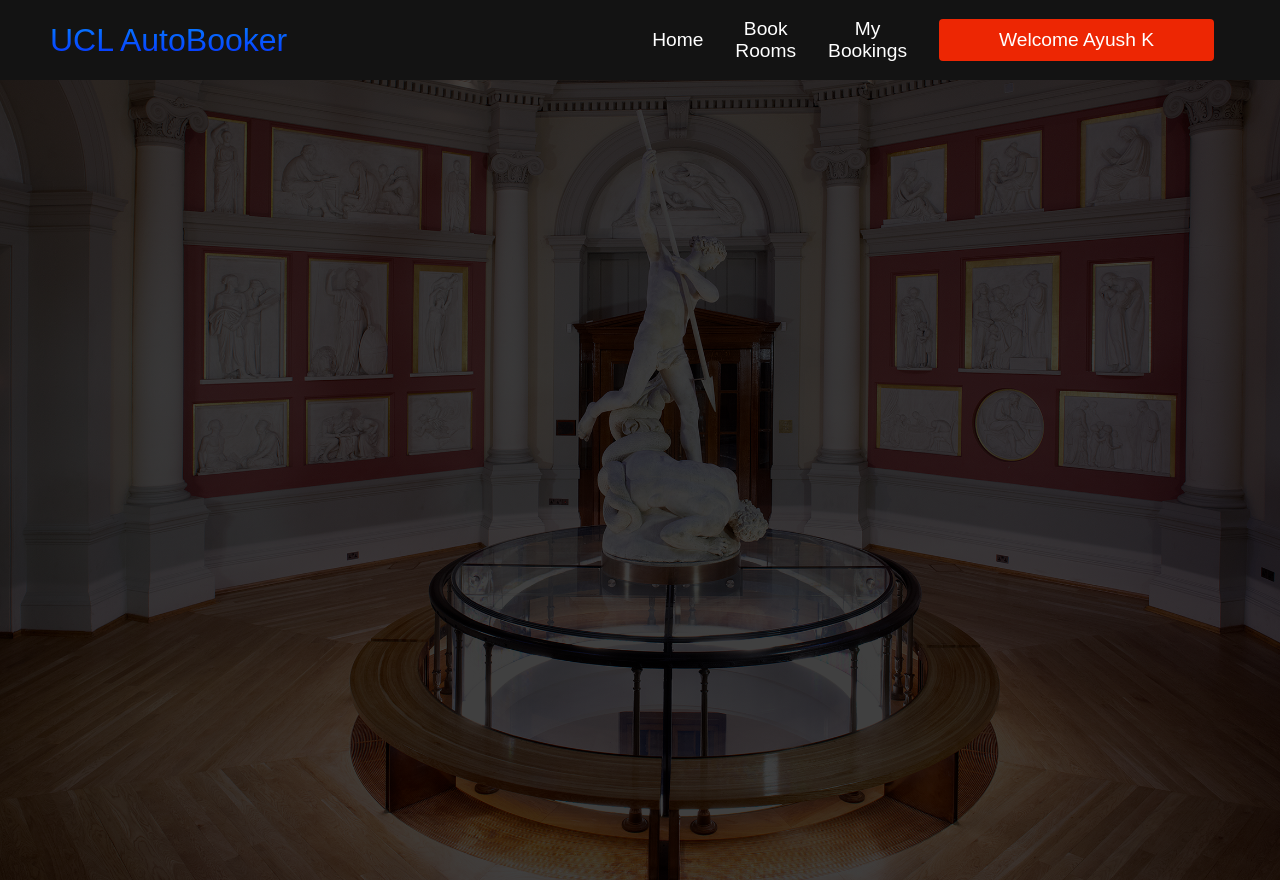
After one commit to ayushkhatiwada/ucl-auto-booker, a Flask app: template templates/my_bookings.html in a window 1280 px wide. The commit adds this page. Run offline with Flask 3, Linux system fonts and the light colour scheme; the template is opened without the code that fills it, so the values that code supplies are empty.

Commit message:
added my_bookings.html webpage

```diff
--- /dev/null
+++ b/static/my_bookings.css
@@ -0,0 +1,114 @@
+* {
+    box-sizing: border-box;
+    margin: 0;
+    padding: 0;
+    font-family: 'Kumbh Sans', sans-serif;
+}
+
+/* UCL Background */
+.banner {
+    width: 100%;
+    height: 100vh;
+    background-image: linear-gradient(rgba(0,0,0,0.75),rgba(0,0,0,0.75)), url(images/ucl_flaxman_gallery.jpg);
+    background-size: cover;
+    background-position: center;
+}
+/* UCL Background */
+
+
+.navbar {
+    background: #131313;
+    height: 80px;
+    display: flex;
+    justify-content: center;
+    align-items: center;
+    font-size: 1.2rem;
+    position: sticky;
+    top: 0;
+    z-index: 999;
+}
+
+.navbar__container {
+    display: flex;
+    justify-content: space-between;
+    height: 80px;
+    z-index: 1;
+    width: 100%;
+    max-width: 1300px;
+    margin: 0 auto;
+    padding: 0 50px;
+}
+
+#navbar__logo {
+    background-color: #0925d9;
+    background-image: linear-gradient(to top, #0602ff 0%, #08b1ff 100%);
+    background-size: 100%;
+    -webkit-background-clip: text;
+    -moz-background-clip: text;
+    -webkit-text-fill-color: transparent;
+    -moz-text-fill-color: transparent;
+    display: flex;
+    align-items: center;
+    cursor: pointer;
+    text-decoration: none;
+    font-size: 2rem;
+}
+
+.fa-gem {
+    margin-right: 0.5rem;
+}
+
+.navbar__menu {
+    display: flex;
+    align-items: center;
+    list-style: none;
+    text-align: center;
+}
+
+.navbar__item {
+    height: 80px;
+}
+
+.navbar__links {
+    color: #fff;
+    display: flex;
+    align-items: center;
+    justify-content: center;
+    text-decoration: none;
+    padding: 0 1rem;
+    height: 100%;
+}
+
+.navbar__btn {
+    display: flex;
+    justify-content: center;
+    align-items: center;
+    padding: 0 1rem;
+    width: 100%;
+    pointer-events: none;
+}
+
+.button {
+    display: flex;
+    justify-content: center;
+    align-items: center;
+    text-decoration: none;
+    padding: 10px 20px;
+    height: 100%;
+    width: 100%;
+    border: none;
+    outline: none;
+    border-radius: 4px;
+    background: #ed2603;
+    color: #fff
+}
+
+/* .button:hover {
+    background: #e1284d;
+    transition: all 0.3s ease;
+} */
+
+.navbar__links:hover {
+    color:#00f2ff;
+    transition: all 0.3s ease;
+}
--- a/templates/book_space.html
+++ b/templates/book_space.html
@@ -38,12 +38,15 @@
             </div>
 
             <ul class="navbar__menu">
-                <!-- Home, Book Rooms options  -->
+                <!-- Navbar options  -->
                 <li class="navbar__item">
                     <a href="signed_in.html" class="navbar__links"> Home </a>
                 </li>
                 <li class="navbar__item">
                     <a href="book_space.html" class="navbar__links"> Book Rooms </a>
+                </li>
+                <li class="navbar__item">
+                    <a href="my_bookings.html" class="navbar__links"> My Bookings </a>
                 </li>
                 <!-- Welcome User Display-->
                 <li class="navbar__btn">
--- a/templates/index.html
+++ b/templates/index.html
@@ -21,7 +21,7 @@
                 <span class="bar"></span>
             </div>
 
-            <!-- Home, Rooms, Sign in options -->
+            <!-- Navbar options -->
             <ul class="navbar__menu">
                 <li class="navbar__item">
                     <a href="index.html" class="navbar__links"> Home </a>
--- /dev/null
+++ b/templates/my_bookings.html
@@ -0,0 +1,52 @@
+<!DOCTYPE html>
+<html lang="en">
+
+<head>
+    <meta charset="UTF-8">
+    <meta name="viewport" content="width=device-width, initial-scale=1.0">
+    <title>UCL Auto Booker</title>
+    <link rel="stylesheet" href="../static/my_bookings.css">
+</head>
+
+<body>
+
+    <nav class="navbar">
+        <div class="navbar__container">
+
+            <!-- UCL AutoBooker Logo -->
+            <a href="signed_in.html" id="navbar__logo">UCL AutoBooker</a>
+
+            <!-- Navbar options -->
+            <ul class="navbar__menu">
+                <li class="navbar__item">
+                    <a href="signed_in.html" class="navbar__links"> Home </a>
+                </li>
+                <li class="navbar__item">
+                    <a href="book_space.html" class="navbar__links"> Book Rooms </a>
+                </li>
+                <li class="navbar__item">
+                    <a href="my_bookings.html" class="navbar__links"> My Bookings </a>
+                </li>
+                <!-- Welcome User Display-->
+                <li class="navbar__btn">
+                    <a href="signed_in.html" class="button"> Welcome Ayush K </a>
+                </li>
+            </ul>
+
+        </div>
+    </nav>
+
+    <!-- Background Image -->
+    <div class="banner">
+    </div>
+
+</body>
+
+
+</html>
+
+
+
+<!-- <a href="https://uclapi.com/oauth/authorise?client_id=3574900202627382.9436735244241114&state=ayush">
+    <img src="https://s3.eu-west-2.amazonaws.com/uclapi-static/SignInWithUCLSmall.png" width="270" height="100">
+</a> -->
--- a/templates/signed_in.html
+++ b/templates/signed_in.html
@@ -21,7 +21,7 @@
                 <span class="bar"></span>
             </div>
 
-            <!-- Home, Rooms, Sign in options -->
+            <!-- Navbar options -->
             <ul class="navbar__menu">
                 <li class="navbar__item">
                     <a href="signed_in.html" class="navbar__links"> Home </a>
@@ -29,6 +29,10 @@
                 <li class="navbar__item">
                     <a href="book_space.html" class="navbar__links"> Book Rooms </a>
                 </li>
+                <li class="navbar__item">
+                    <a href="my_bookings.html" class="navbar__links"> My Bookings </a>
+                </li>
+                <!-- Welcome User Display-->
                 <li class="navbar__btn">
                     <a href="signed_in.html" class="button"> Welcome Ayush K </a>
                 </li>
```
Also changed, not shown: static/images/ucl_flaxman_gallery.jpg (added).
